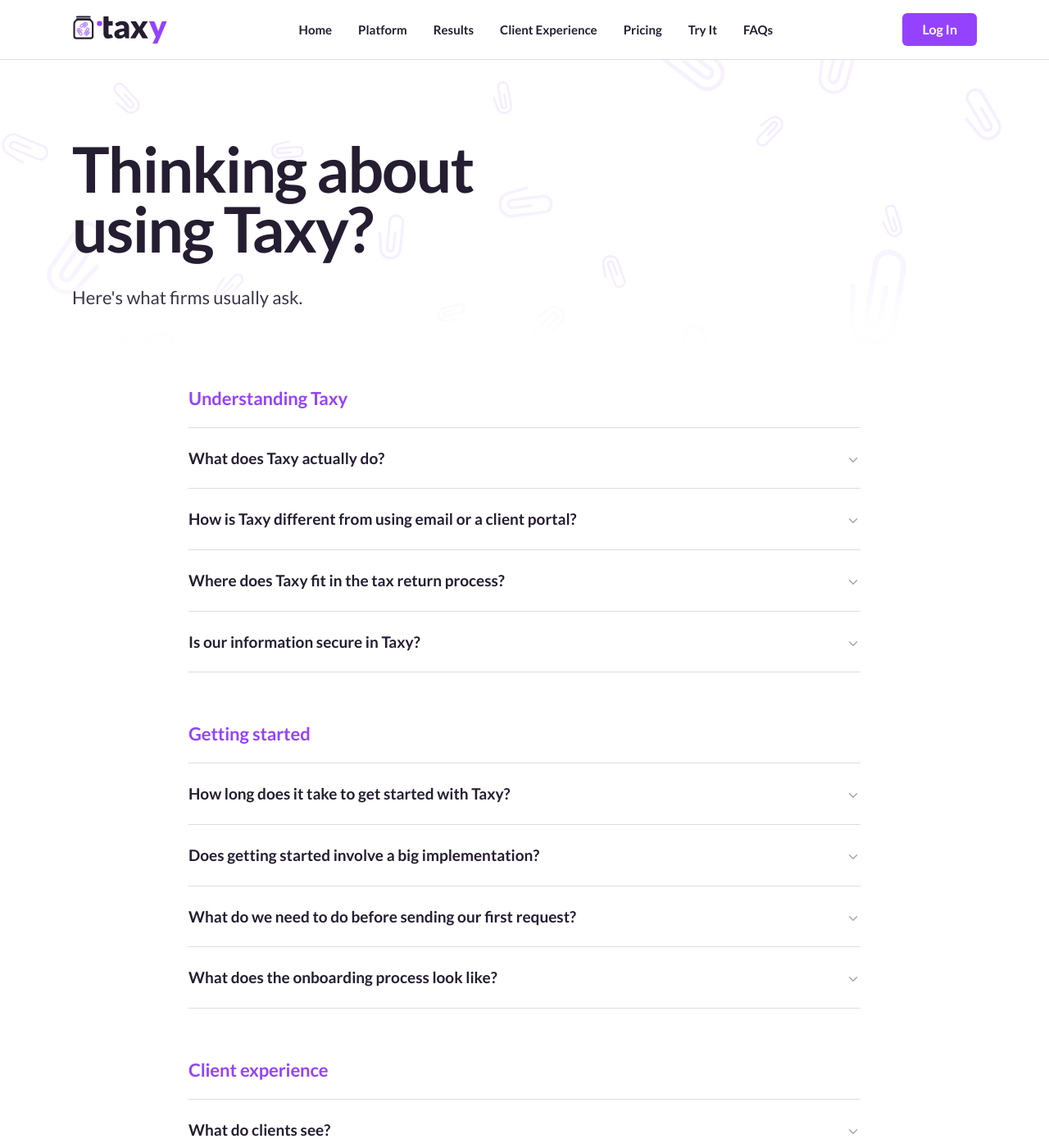
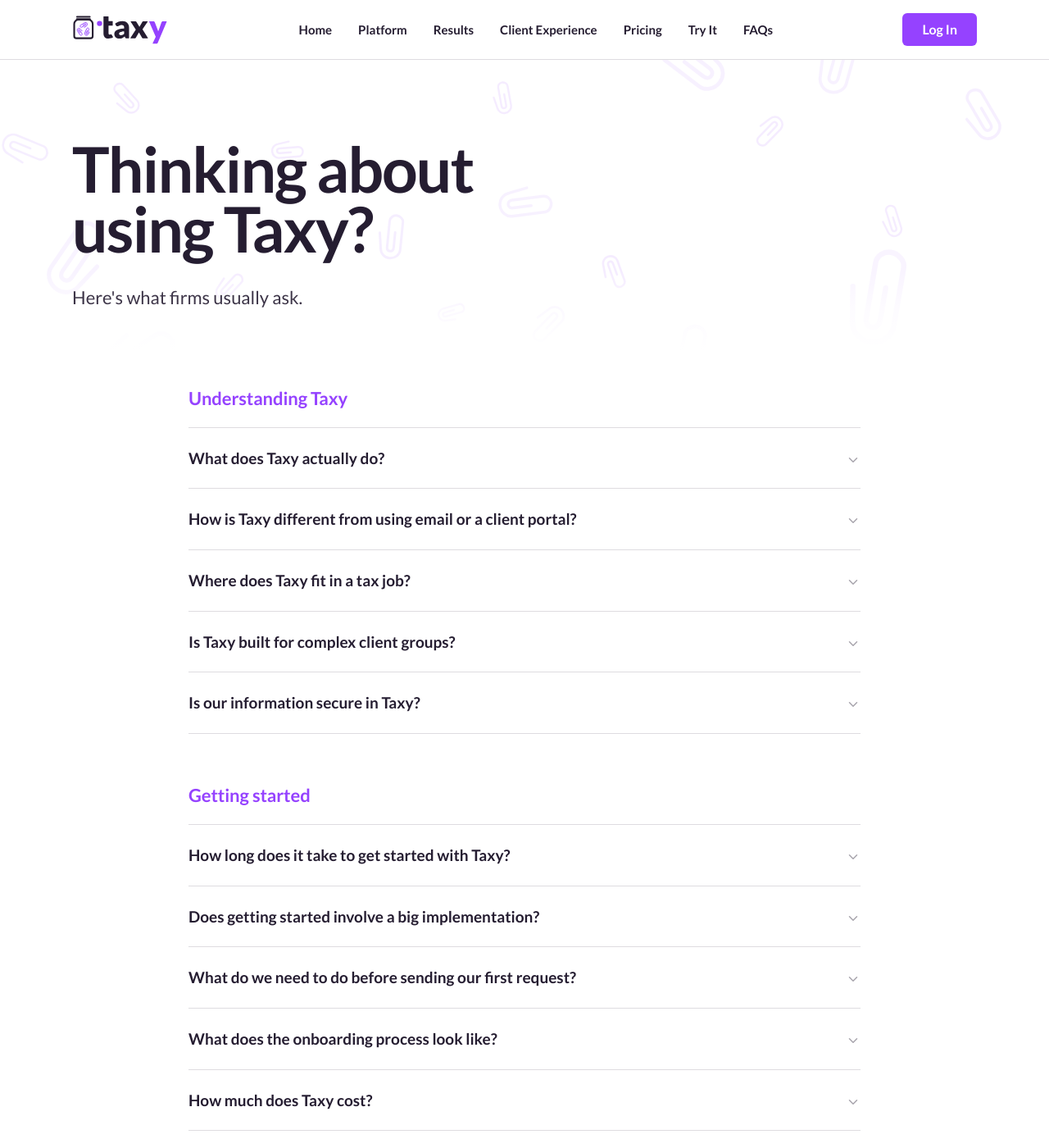
Before and after one commit to taxy-au/taxy-website, a Jekyll site: the page built from faqs-for-accounting-firms.html, in a window 1280 px wide and 1400 px high. Shown: the whole window at 82% size. Built offline with Jekyll 4.4.1, drawn with Linux system fonts in a browser that asks for light colours; part of the change alters nothing that is shown.

Commit message:
On-brand content pass over both FAQ pages
Aligns vocabulary to brand (items/requirements → queries), de-centres
"tax return" for the year-round tax-workflow/tax-job framing, makes the
lead answers category-led, and turns feature/hedge phrasing into
value-led copy. Adds two firms questions (multi-entity client groups,
pricing → /pricing/). Dashes kept sparse.

Co-Authored-By: Claude Opus 4.8 (1M context) <noreply@anthropic.com>

```diff
--- a/_data/faqs.yml
+++ b/_data/faqs.yml
@@ -28,32 +28,32 @@ clients:
   - items:
       - q: "Why has my accountant invited me to Taxy?"
         a: |
-          <p>Your accountant is using Taxy to collect the information and documents needed to prepare your tax return.</p>
-          <p>Instead of sending long email lists or multiple follow-ups, Taxy organises these requests in one place so you can clearly see what information is required and respond when it suits you.</p>
+          <p>Your accountant is using Taxy to collect the information and documents they need from you.</p>
+          <p>Instead of sending long email lists or multiple follow-ups, Taxy organises everything in one place, so you can see what's needed and respond when it suits you.</p>
 
       - q: "What's the benefit for me?"
         a: |
-          <p>Taxy makes it easier to view and respond to your accountant's information requests compared to long emails and upload portals.</p>
-          <p>Requests are broken into small, manageable items you can complete in your own time. Your accountant can also see live progress, which means less chasing and fewer follow-up emails.</p>
+          <p>Everything your accountant needs from you is set out clearly in one place, so it's far less hassle than digging through long emails or a clunky portal.</p>
+          <p>Requests are broken into small, manageable queries you can complete in your own time. Your accountant can also see live progress, which means less chasing and fewer follow-up emails.</p>
 
       - q: "What do I need to do when I receive a request?"
         a: |
           <p>When you receive the invitation email, simply follow the link to access your request.</p>
-          <p>Once logged in, you'll see a list of items your accountant needs from you. For each item you can upload a document or answer the question directly in Taxy.</p>
+          <p>Once logged in, you'll see a list of queries your accountant needs answered. For each one you can upload a document or answer the question directly in Taxy.</p>
 
       - q: "How long will it take to send all my information?"
         a: |
-          <p>Requests are broken into small, manageable items so you can work through them gradually.</p>
+          <p>Requests are broken into small, manageable queries so you can work through them gradually.</p>
           <p>Some responses may only take a few seconds, while others might involve uploading documents you don't have to hand. Many people find it easier to complete requests over a few short sessions rather than trying to gather everything at once.</p>
 
       - q: "What if I can't answer something?"
         a: |
-          <p>If you've been asked to provide a document you don't have immediately to hand, you can leave that item and come back to it later.</p>
-          <p>You can also add a comment to the item if you're unsure about something. Your accountant will respond in the same place, making it easier to keep track of what you still need to provide.</p>
+          <p>If you've been asked for a document you don't have to hand, you can skip it for now and come back later.</p>
+          <p>If you're unsure about anything, add a comment and your accountant will reply in the same place. That keeps it all in one thread, so nothing slips through.</p>
 
       - q: "Is my information secure?"
         a: |
-          <p>Yes. Taxy is designed to handle sensitive information more securely than email.</p>
+          <p>Yes. Your information is safer in Taxy than it would be over email, which is where this kind of detail usually travels.</p>
           <p>All data is encrypted, stored in Australia, and only accessible to authorised users within your accountant's workspace.</p>
 
       - q: "Who should I contact if I have a question?"
@@ -70,20 +70,24 @@ firms:
     items:
       - q: "What does Taxy actually do?"
         a: |
-          <p>Taxy makes building, sending and tracking client information requests for tax returns much faster and less frustrating.</p>
-          <p>The platform gives accountants and their clients one place to collaborate instead of managing requests across multiple tools.</p>
-          <p>As responses come in, teams can see in real time what has been returned and what is still outstanding without needing to piece together where the job is up to.</p>
+          <p>Taxy is the tax workflow platform built for Australian accounting firms. It gives your team one place to build, send and track the information requests behind every tax job, across the whole year rather than just at lodgement.</p>
+          <p>As responses come in, you can see at a glance what is back and what is still outstanding, without piecing together where each job is up to.</p>
 
       - q: "How is Taxy different from using email or a client portal?"
         a: |
-          <p><strong>Clearer requests:</strong> personalising requests manually is difficult, but generic email templates lead to slow and incomplete responses.</p>
-          <p><strong>A better client experience:</strong> portals are designed for document storage, not client collaboration or tax-specific workflows.</p>
-          <p><strong>Greater visibility:</strong> teams can see at a glance what has been returned and whether a job is ready to be picked up.</p>
+          <p><strong>Clearer requests:</strong> generic email checklists get slow, incomplete responses. Taxy makes each request specific to the client, so they know exactly what to provide.</p>
+          <p><strong>A better client experience:</strong> portals are built for storing files, not guiding a client through what you actually need. Taxy walks them through it, step by step.</p>
+          <p><strong>Greater visibility:</strong> you can see at a glance what's come back and whether a job is ready to be picked up.</p>
 
-      - q: "Where does Taxy fit in the tax return process?"
+      - q: "Where does Taxy fit in a tax job?"
         a: |
-          <p>Taxy supports the early stages of a tax return job from building a client request to the point at which the return is prepared.</p>
-          <p>Because a large portion of tax return work involves collecting and clarifying information, improving this stage helps teams move through returns more efficiently.</p>
+          <p>Taxy supports the early stages of any tax job, from building a client request to the point the information is ready and the work can be prepared.</p>
+          <p>Because so much tax work is really about collecting and clarifying information, improving this stage helps teams move through their jobs more efficiently.</p>
+
+      - q: "Is Taxy built for complex client groups?"
+        a: |
+          <p>Yes. It is purpose-built for the way Australian firms work. A client group can hold many entities (individuals, trusts, partnerships and companies), each with its own request for each financial year, all under one client login.</p>
+          <p>Generic portals are not designed for this. Taxy is.</p>
 
       - q: "Is our information secure in Taxy?"
         a: |
@@ -96,11 +100,11 @@ firms:
       - q: "How long does it take to get started with Taxy?"
         a: |
           <p>Your first request can usually be sent within a few days. The hardest part is often choosing the first client to test with.</p>
-          <p>Most teams evaluate the time savings by running Taxy alongside their existing process. This shows how it works in practice in a low-risk, low-effort way.</p>
+          <p>Most firms run Taxy alongside their existing process at first, so they can see the time savings for themselves without disrupting anything.</p>
 
       - q: "Does getting started involve a big implementation?"
         a: |
-          <p>No. Rather than rolling Taxy out across the whole practice before knowing if it will save time, most new customers start with one multi-entity client group and run a proof of concept.</p>
+          <p>No. Most firms start with a single multi-entity client group and run a proof of concept, rather than rolling Taxy across the whole practice before they know it saves time.</p>
           <p>Once teams see how much time is saved managing requests and follow-ups, they naturally add more of their clients to the platform over time.</p>
 
       - q: "What do we need to do before sending our first request?"
@@ -110,38 +114,43 @@ firms:
 
       - q: "What does the onboarding process look like?"
         a: |
-          <p>If you decide to roll out Taxy to more clients, our team runs a kick off call and ensures any manual effort sits with us, not you.</p>
+          <p>Once you've run a proof of concept and decide to roll Taxy out to more clients, our team runs a kick off call and ensures any manual effort sits with us, not you.</p>
           <p>You'll provide us with some basic client information (securely) and the system does the heavy lifting to put a draft request together for you to review before sending out in your own time.</p>
+
+      - q: "How much does Taxy cost?"
+        a: |
+          <p>$9 per entity per year. Unlimited users, no setup fees, no per-seat charges.</p>
+          <p><a href="/pricing/">See full pricing</a>.</p>
 
   - section: "Client experience"
     items:
       - q: "What do clients see?"
         a: |
-          <p>Initially, clients receive an invitation to access the platform securely.</p>
-          <p>From there, they're guided through your request, broken down into small, manageable worklist items with response fields and upload facilities for each.</p>
+          <p>First, clients get a secure invitation to log in.</p>
+          <p>From there, they're guided through your request, broken into small, manageable queries, each with a response field or document upload.</p>
 
       - q: "Do clients struggle to use Taxy?"
         a: |
-          <p>While introducing new technology to clients should be carefully considered, even our most sceptical customers have found their clients love using it.</p>
-          <p>We've found that compared to the alternatives Taxy is more user-friendly and reduces confusion, resulting in happier clients.</p>
+          <p>It is a fair thing to worry about. Even our most sceptical customers have found their clients prefer it.</p>
+          <p>Compared to email chains and upload portals, Taxy is simpler and clearer, so there is less confusion, not more.</p>
 
       - q: "How do clients know what's still outstanding?"
         a: |
-          <p>Status indicators clearly show which items still require a response and which they've sent back. Once an item has been returned, it disappears from the client's worklist, but they're always able to access historic requests and answers.</p>
+          <p>Status indicators clearly show which queries still need a response and which they've sent back. Once a query has been returned, it disappears from the client's worklist, but they can always go back to past requests and answers.</p>
 
   - section: "Workflow & visibility"
     items:
       - q: "How does Taxy help track outstanding requests?"
         a: |
-          <p>The dashboard provides a clear view of how many items have been returned and which are still outstanding for each client.</p>
+          <p>The dashboard provides a clear view of how many queries have been returned and which are still outstanding for each client.</p>
           <p>As clients respond, progress updates automatically. This makes it easy to see where each job is up to and follow up on missing information without piecing together emails or notes.</p>
 
       - q: "Can we customise requests for different entities or jobs?"
         a: |
           <p>Yes. Tailoring requests is one of the ways Taxy reduces the back-and-forth that comes with generic email requests.</p>
-          <p>Templates are built around common requirements, but each request can include a different combination of questions and documents depending on the client or entity. Templates can also be updated at any time as your processes evolve.</p>
+          <p>Templates are built around common queries, but each request can include a different combination of questions and documents depending on the client or entity. Templates can also be updated at any time as your processes evolve.</p>
 
       - q: "What happens after a client responds with everything?"
         a: |
-          <p>Once the full request has been returned, you can start preparing the return in your lodgement software.</p>
-          <p>Taxy gives you confidence that the information supporting the return is organised in one place and easy to access during final review.</p>
+          <p>Once the full request has been returned, you can move straight into preparing the job in your lodgement software.</p>
+          <p>Taxy gives you confidence that the information behind the job is organised in one place and easy to access during final review.</p>
```
